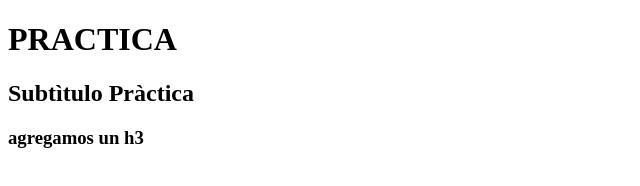
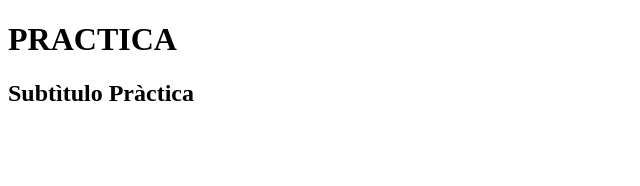
Before and after one commit to david-rivera-s/practica, a plain HTML site: page index.html in a window 1280 px wide. Shown: the whole page, without its empty margins (0-640 px from the left). Drawn offline with Linux system fonts and the light colour scheme.

Commit message:
Revert "DR - feat: se agreg+o un h3"
This reverts commit fd9a8ee290d3286f42cfd18764f1325a3fbcbfbb.

```diff
--- a/index.html
+++ b/index.html
@@ -8,6 +8,5 @@
 <body>
     <h1>PRACTICA</h1>
     <h2>Subtìtulo Pràctica</h2>
-    <h3>agregamos un h3</h3>
 </body>
 </html>
```
